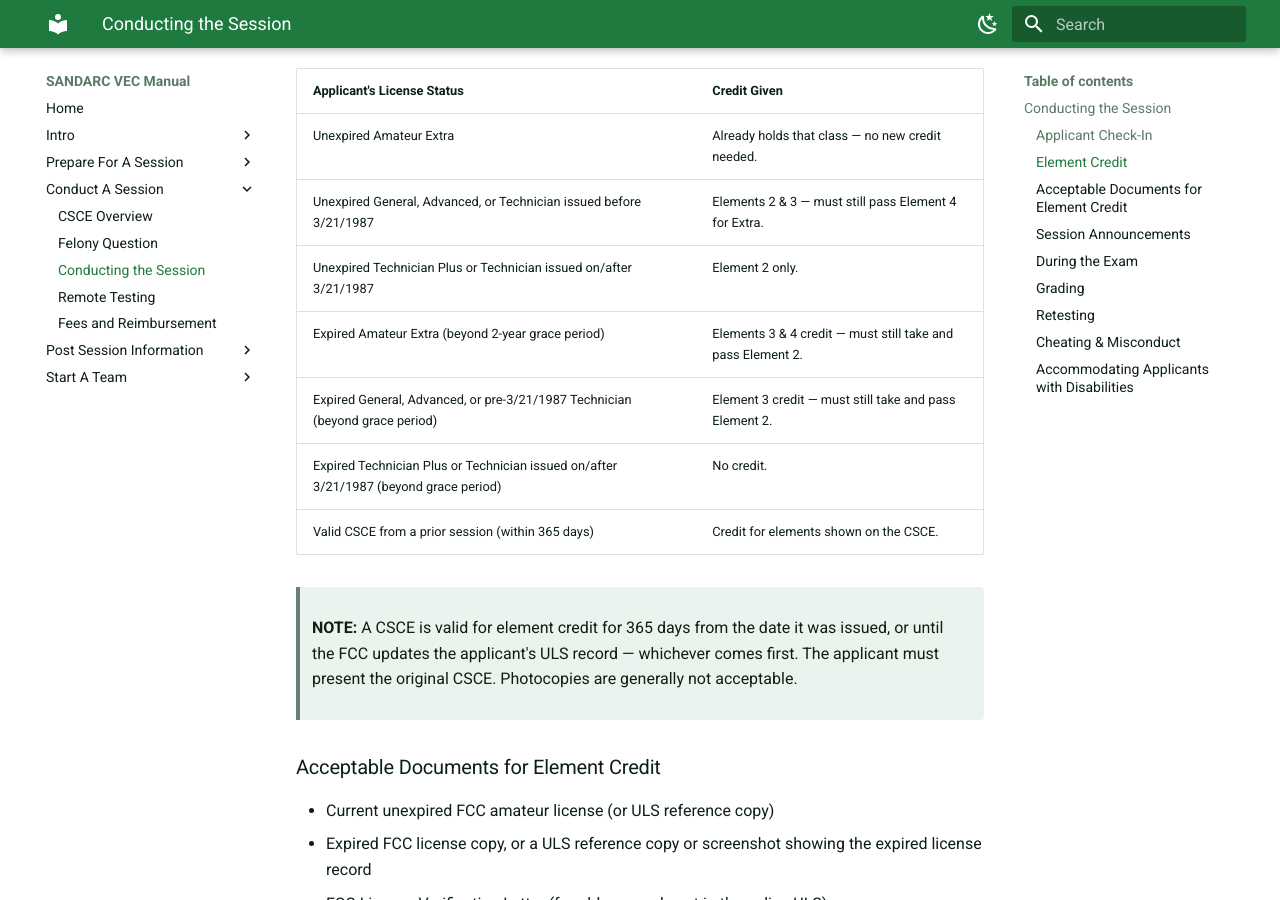
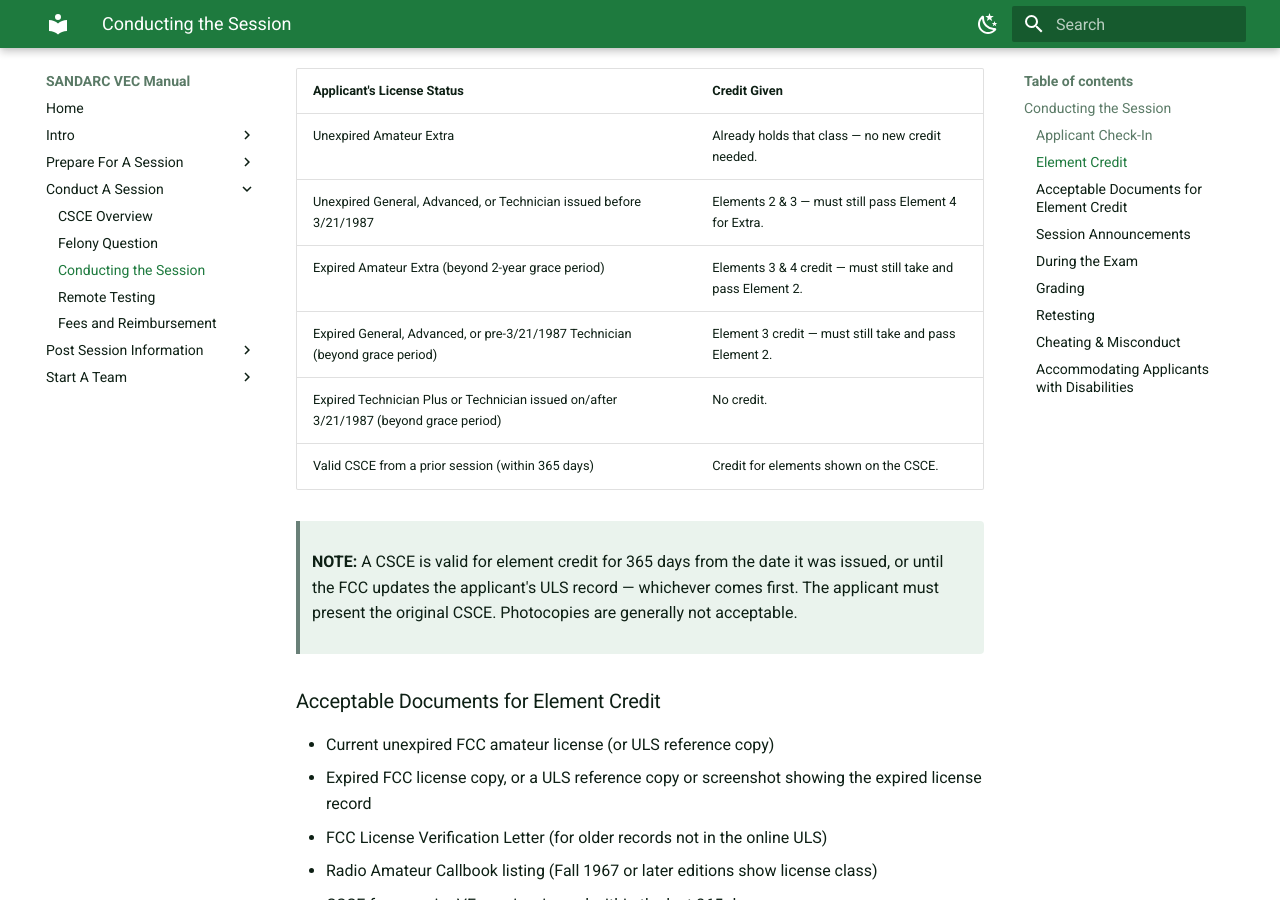
Before and after one commit to SANDARC-VEC/manual, an MkDocs documentation site: the page built from docs/Conduct A Session/Conducting_the_Session.md, in a window 1280 px wide and 900 px high, scrolled down 901 px. Built offline with MkDocs 1.6.1 and Material for MkDocs 9.7.7, drawn with Linux system fonts in a browser that asks for light colours.

Commit message:
Apply suggestion from @paintballlaws

```diff
--- a/docs/Conduct A Session/Conducting_the_Session.md
+++ b/docs/Conduct A Session/Conducting_the_Session.md
@@ -19,7 +19,6 @@ Applicants may receive credit for exam elements based on their current or former
 |---------------------------------------------------------------------------------------|-------------------------------------------------------------|
 | Unexpired Amateur Extra                                                               | Already holds that class — no new credit needed.            |
 | Unexpired General, Advanced, or Technician issued before 3/21/1987                    | Elements 2 & 3 — must still pass Element 4 for Extra.       |
-| Unexpired Technician Plus or Technician issued on/after 3/21/1987                     | Element 2 only.                                             |
 | Expired Amateur Extra (beyond 2-year grace period)                                    | Elements 3 & 4 credit — must still take and pass Element 2. |
 | Expired General, Advanced, or pre-3/21/1987 Technician (beyond grace period)          | Element 3 credit — must still take and pass Element 2.      |
 | Expired Technician Plus or Technician issued on/after 3/21/1987 (beyond grace period) | No credit.                                                  |
```
